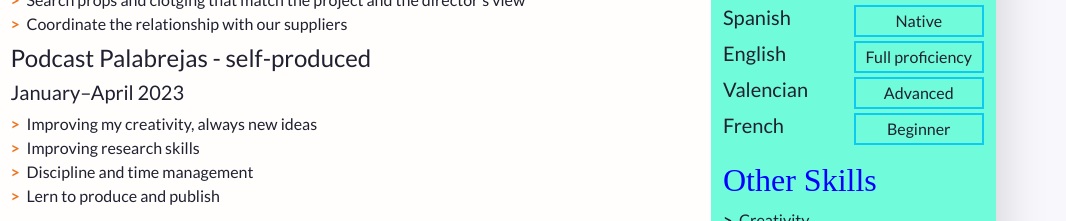
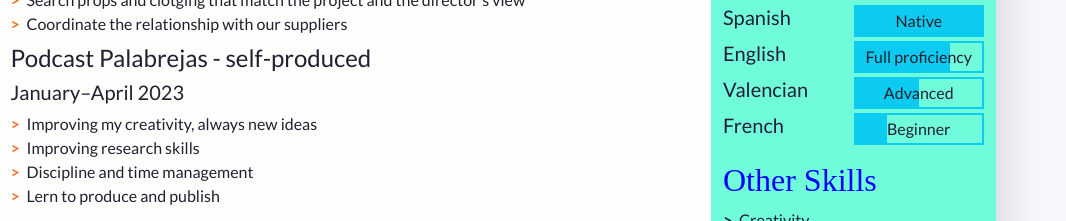
Before and after one commit to CarlaQues/my-CV, a plain HTML site: page index.html in a window 1280 px wide. Shown: the part 435-656 px from the top of the page, 214-1280 px from the left. Drawn offline with nearby package versions, Linux system fonts and the light colour scheme.

Commit message:
blue lang

```diff
--- a/css/styles.css
+++ b/css/styles.css
@@ -54,7 +54,3 @@ body {
 	color:blue;
 	font-family: 'Times New Roman';
 }
-
-.bg-pink {
-	color: pink;
-}
--- a/index.html
+++ b/index.html
@@ -198,7 +198,7 @@
                 <h5 class="language-name w-50">Spanish</h5>
                 <div class="language-level w-50 border border-info border-2 position-relative">
                   <!-- The div below is a progress bar. Choose between w-25, w-50, w-75 and w-100 to show your level of fluency -->
-                  <div class="language-progress position-absolute h-100 w-100 bg-pink"></div>
+                  <div class="language-progress position-absolute  bg-info h-100 w-100"></div>
                   <h6 class="position-absolute w-100 text-center top-0 py-1">Native</h6>
                 </div>
               </li>
@@ -206,7 +206,7 @@
                 <h5 class="language-name w-50">English</h5>
                 <div class="language-level w-50 border border-info border-2 position-relative">
                   <!-- The div below is a progress bar. Choose between w-25, w-50, w-75 and w-100 to show your level of fluency -->
-                  <div class="language-progress position-absolute h-100 w-75 bg-pink"></div>
+                  <div class="language-progress position-absolute bg-info h-100 w-75"></div>
                   <h6 class="position-absolute w-100 text-center top-0 py-1">Full proficiency</h6>
                 </div>
               </li>
@@ -214,7 +214,7 @@
                 <h5 class="language-name w-50">Valencian</h5>
                 <div class="language-level w-50 border border-info border-2 position-relative">
                   <!-- The div below is a progress bar. Choose between w-25, w-50, w-75 and w-100 to show your level of fluency -->
-                  <div class="language-progress position-absolute h-100 w-50 bg-pink"></div>
+                  <div class="language-progress position-absolute  bg-info h-100 w-50"></div>
                   <h6 class="position-absolute w-100 text-center top-0 py-1">Advanced</h6>
                 </div>
               </li>
@@ -222,7 +222,7 @@
                 <h5 class="language-name w-50">French</h5>
                 <div class="language-level w-50 border border-info border-2 position-relative">
                   <!-- The div below is a progress bar. Choose between w-25, w-50, w-75 and w-100 to show your level of fluency -->
-                  <div class="language-progress position-absolute h-100 w-25 bg-pink"></div>
+                  <div class="language-progress position-absolute bg-info h-100 w-25"></div>
                   <h6 class="position-absolute w-100 text-center top-0 py-1">Beginner</h6>
                 </div>
               </li>
```
